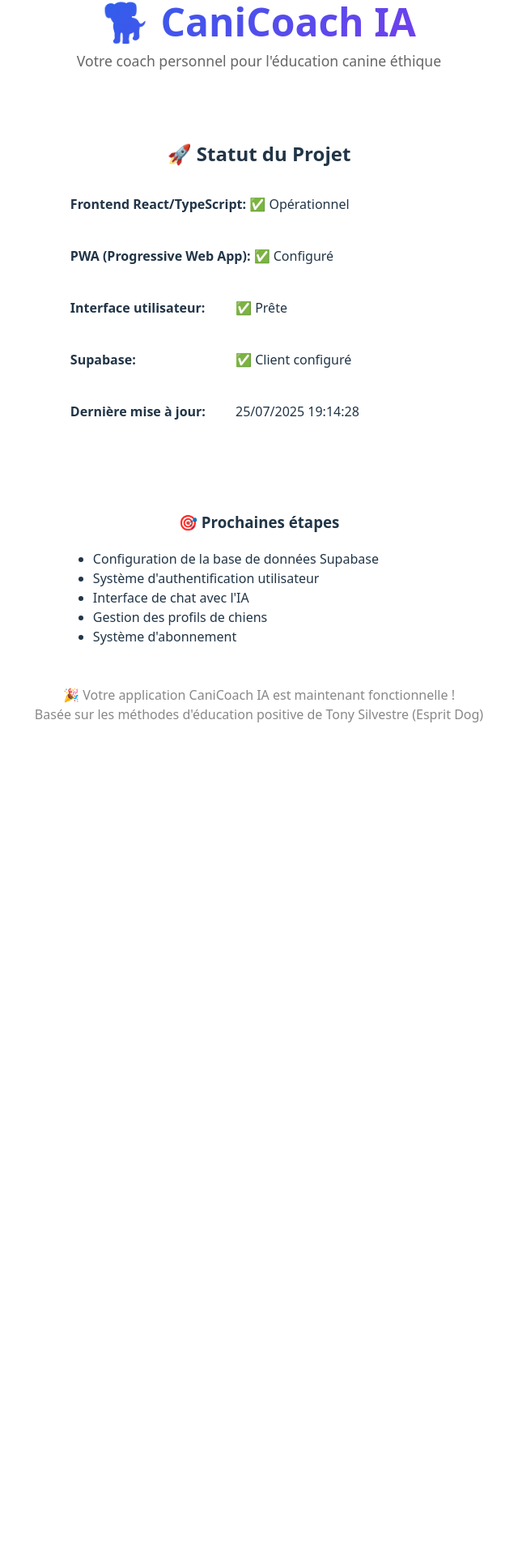
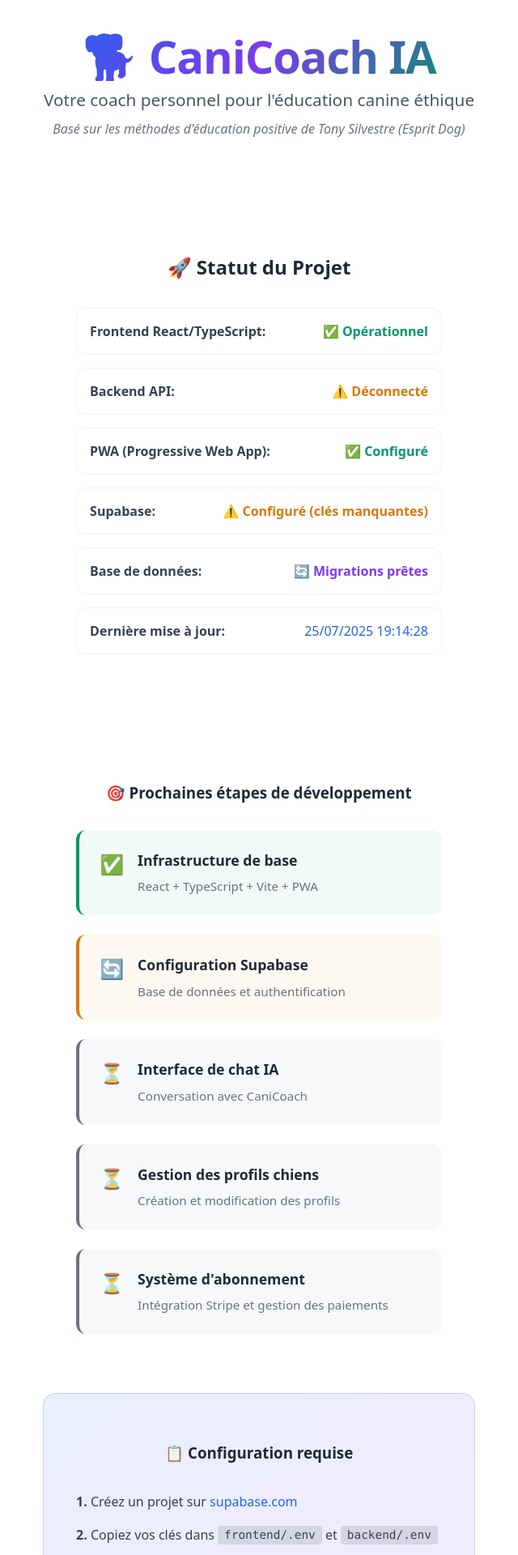
Before and after one commit to KevinArnoud/CaniCoach-IA, a React (Vite) app in the folder frontend/: page / in a window 1280 px wide. Shown: the part 63-1983 px from the top of the page at 81% size, without its empty margins (320-960 px from the left). Before the commit the page ends 1005 px from the top, so only its background shows below. Built offline with nearby package versions, Linux system fonts and the light colour scheme; no server answers.

Commit message:
Transformer en application CaniCoach IA

```diff
--- a/frontend/index.html
+++ b/frontend/index.html
@@ -4,14 +4,42 @@
     <meta charset="UTF-8" />
     <link rel="icon" type="image/svg+xml" href="/vite.svg" />
     <meta name="viewport" content="width=device-width, initial-scale=1.0" />
-    <title>CaniCoach IA - Éducation Canine Éthique</title>
+    <title>🐕 CaniCoach IA - Éducation Canine Éthique</title>
     <meta name="description" content="Votre coach personnel pour l'éducation canine éthique et bienveillante, basé sur les méthodes Esprit Dog" />
+    <meta name="keywords" content="éducation canine, dressage chien, comportement canin, esprit dog, tony silvestre" />
     <meta name="theme-color" content="#2563eb" />
     <link rel="manifest" href="/manifest.json" />
     <link rel="apple-touch-icon" href="/apple-touch-icon.png" />
+    <style>
+      /* Loading screen */
+      #loading {
+        position: fixed;
+        top: 0;
+        left: 0;
+        width: 100%;
+        height: 100%;
+        background: linear-gradient(135deg, #2563eb, #7c3aed);
+        display: flex;
+        align-items: center;
+        justify-content: center;
+        color: white;
+        font-size: 2rem;
+        z-index: 9999;
+      }
+    </style>
   </head>
   <body>
+    <div id="loading">🐕 Chargement de CaniCoach IA...</div>
     <div id="root"></div>
     <script type="module" src="/src/main.tsx"></script>
+    <script>
+      // Remove loading screen when app loads
+      window.addEventListener('load', () => {
+        setTimeout(() => {
+          const loading = document.getElementById('loading');
+          if (loading) loading.style.display = 'none';
+        }, 1000);
+      });
+    </script>
   </body>
 </html>
--- a/frontend/src/App.css
+++ b/frontend/src/App.css
@@ -1,47 +1,218 @@
 #root {
-  max-width: 1280px;
+  max-width: 1200px;
   margin: 0 auto;
   padding: 2rem;
   text-align: center;
 }
 
 .logo-container {
-  margin-bottom: 2rem;
+  margin-bottom: 3rem;
+  padding: 2rem 0;
 }
 
 .logo-text {
-  font-size: 3rem;
+  font-size: 3.5rem;
   margin-bottom: 0.5rem;
-  background: linear-gradient(135deg, #2563eb, #7c3aed);
+  background: linear-gradient(135deg, #2563eb, #7c3aed, #059669);
   -webkit-background-clip: text;
   -webkit-text-fill-color: transparent;
   background-clip: text;
+  font-weight: 800;
+  letter-spacing: -0.02em;
 }
 
 .tagline {
-  font-size: 1.1rem;
-  color: #666;
+  font-size: 1.3rem;
+  color: #4b5563;
+  margin: 0.5rem 0;
+  font-weight: 500;
+}
+
+.subtitle {
+  font-size: 1rem;
+  color: #6b7280;
   margin: 0;
   font-weight: 300;
+  font-style: italic;
+}
+
+.card {
+  padding: 2.5rem;
+  margin: 2rem 0;
+  background: rgba(255, 255, 255, 0.05);
+  border-radius: 16px;
+  border: 1px solid rgba(255, 255, 255, 0.1);
+  backdrop-filter: blur(10px);
+  text-align: left;
+}
+
+.card h2, .card h3 {
+  text-align: center;
+  margin-bottom: 2rem;
+  color: #1f2937;
+}
+
+.status-grid {
+  display: grid;
+  gap: 1rem;
+  margin: 1.5rem 0;
 }
 
 .status-item {
-  margin: 1rem 0;
-  padding: 0.75rem;
-  background: rgba(255, 255, 255, 0.05);
-  border-radius: 8px;
-  text-align: left;
+  display: flex;
+  justify-content: space-between;
+  align-items: center;
+  padding: 1rem;
+  background: rgba(255, 255, 255, 0.8);
+  border-radius: 12px;
+  border: 1px solid rgba(0, 0, 0, 0.05);
 }
 
 .status-item strong {
-  display: inline-block;
-  min-width: 200px;
+  color: #374151;
+  font-weight: 600;
 }
 
-.card {
-  padding: 2em;
+.status-success { color: #059669; font-weight: 600; }
+.status-warning { color: #d97706; font-weight: 600; }
+.status-error { color: #dc2626; font-weight: 600; }
+.status-pending { color: #7c3aed; font-weight: 600; }
+.status-info { color: #2563eb; font-weight: 500; }
+
+.roadmap {
+  display: flex;
+  flex-direction: column;
+  gap: 1.5rem;
+}
+
+.roadmap-item {
+  display: flex;
+  align-items: flex-start;
+  gap: 1rem;
+  padding: 1.5rem;
+  background: rgba(255, 255, 255, 0.8);
+  border-radius: 12px;
+  border-left: 4px solid transparent;
+}
+
+.roadmap-item.completed {
+  border-left-color: #059669;
+  background: rgba(5, 150, 105, 0.05);
+}
+
+.roadmap-item.next {
+  border-left-color: #d97706;
+  background: rgba(217, 119, 6, 0.05);
+}
+
+.roadmap-item.pending {
+  border-left-color: #6b7280;
+  background: rgba(107, 114, 128, 0.05);
+}
+
+.roadmap-icon {
+  font-size: 1.5rem;
+  min-width: 2rem;
+  text-align: center;
+}
+
+.roadmap-item strong {
+  display: block;
+  color: #1f2937;
+  margin-bottom: 0.5rem;
+  font-size: 1.1rem;
+}
+
+.roadmap-item p {
+  color: #6b7280;
+  margin: 0;
+  font-size: 0.95rem;
+}
+
+.info-card {
+  background: linear-gradient(135deg, rgba(37, 99, 235, 0.1), rgba(124, 58, 237, 0.1));
+  border: 1px solid rgba(37, 99, 235, 0.2);
+}
+
+.config-steps {
+  line-height: 1.8;
+}
+
+.config-steps p {
+  margin: 0.75rem 0;
+  color: #374151;
+}
+
+.config-steps code {
+  background: rgba(0, 0, 0, 0.1);
+  padding: 0.2rem 0.5rem;
+  border-radius: 4px;
+  font-family: 'Monaco', 'Menlo', monospace;
+  font-size: 0.9rem;
+}
+
+.config-steps a {
+  color: #2563eb;
+  text-decoration: none;
+  font-weight: 500;
+}
+
+.config-steps a:hover {
+  text-decoration: underline;
+}
+
+.app-footer {
+  margin-top: 4rem;
+  padding: 2rem;
+  border-top: 1px solid rgba(255, 255, 255, 0.1);
+  color: #6b7280;
+}
+
+.app-footer strong {
+  color: #2563eb;
 }
 
 .read-the-docs {
   color: #888;
+  margin-top: 2rem;
 }
+
+/* Responsive Design */
+@media (max-width: 768px) {
+  #root {
+    padding: 1rem;
+  }
+
+  .logo-text {
+    font-size: 2.5rem;
+  }
+
+  .tagline {
+    font-size: 1.1rem;
+  }
+
+  .card {
+    padding: 1.5rem;
+  }
+
+  .status-item {
+    flex-direction: column;
+    align-items: flex-start;
+    gap: 0.5rem;
+  }
+
+  .roadmap-item {
+    padding: 1rem;
+  }
+}
+
+/* Dark mode support */
+@media (prefers-color-scheme: light) {
+  .card h2, .card h3 {
+    color: #1f2937;
+  }
+
+  .status-item strong {
+    color: #374151;
+  }
+}
--- a/frontend/src/App.tsx
+++ b/frontend/src/App.tsx
@@ -4,9 +4,16 @@ import './App.css'
 
 function App() {
   const [currentTime, setCurrentTime] = useState<string>('')
+  const [backendStatus, setBackendStatus] = useState<string>('⏳ Vérification...')
 
   useEffect(() => {
     setCurrentTime(new Date().toLocaleString('fr-FR'))
+
+    // Test de connexion au backend
+    fetch('/api/health')
+      .then(res => res.json())
+      .then(() => setBackendStatus('✅ Connecté'))
+      .catch(() => setBackendStatus('⚠️ Déconnecté'))
   }, [])
 
   return (
@@ -15,49 +22,112 @@ function App() {
         <div className="logo-container">
           <h1 className="logo-text">🐕 CaniCoach IA</h1>
           <p className="tagline">Votre coach personnel pour l'éducation canine éthique</p>
+          <p className="subtitle">Basé sur les méthodes d'éducation positive de Tony Silvestre (Esprit Dog)</p>
         </div>
       </div>
 
       <div className="card">
         <h2>🚀 Statut du Projet</h2>
 
+        <div className="status-grid">
           <div className="status-item">
-          <strong>Frontend React/TypeScript:</strong> ✅ Opérationnel
+            <strong>Frontend React/TypeScript:</strong>
+            <span className="status-success">✅ Opérationnel</span>
           </div>
 
           <div className="status-item">
-          <strong>PWA (Progressive Web App):</strong> ✅ Configuré
+            <strong>Backend API:</strong>
+            <span className={backendStatus.includes('✅') ? 'status-success' : 'status-warning'}>
+              {backendStatus}
+            </span>
           </div>
 
           <div className="status-item">
-          <strong>Interface utilisateur:</strong> ✅ Prête
+            <strong>PWA (Progressive Web App):</strong>
+            <span className="status-success">✅ Configuré</span>
           </div>
 
           <div className="status-item">
-          <strong>Supabase:</strong> {supabase ? '✅ Client configuré' : '⚠️ À configurer'}
+            <strong>Supabase:</strong>
+            <span className={supabase ? 'status-warning' : 'status-error'}>
+              {supabase ? '⚠️ Configuré (clés manquantes)' : '❌ À configurer'}
+            </span>
           </div>
 
           <div className="status-item">
-          <strong>Dernière mise à jour:</strong> {currentTime}
+            <strong>Base de données:</strong>
+            <span className="status-pending">🔄 Migrations prêtes</span>
+          </div>
+
+          <div className="status-item">
+            <strong>Dernière mise à jour:</strong>
+            <span className="status-info">{currentTime}</span>
+          </div>
         </div>
       </div>
 
       <div className="card">
-        <h3>🎯 Prochaines étapes</h3>
-        <ul style={{ textAlign: 'left', maxWidth: '600px', margin: '0 auto' }}>
-          <li>Configuration de la base de données Supabase</li>
-          <li>Système d'authentification utilisateur</li>
-          <li>Interface de chat avec l'IA</li>
-          <li>Gestion des profils de chiens</li>
-          <li>Système d'abonnement</li>
-        </ul>
+        <h3>🎯 Prochaines étapes de développement</h3>
+        <div className="roadmap">
+          <div className="roadmap-item completed">
+            <span className="roadmap-icon">✅</span>
+            <div>
+              <strong>Infrastructure de base</strong>
+              <p>React + TypeScript + Vite + PWA</p>
+            </div>
           </div>
 
-      <p className="read-the-docs">
-        🎉 Votre application CaniCoach IA est maintenant fonctionnelle !
+          <div className="roadmap-item next">
+            <span className="roadmap-icon">🔄</span>
+            <div>
+              <strong>Configuration Supabase</strong>
+              <p>Base de données et authentification</p>
+            </div>
+          </div>
+
+          <div className="roadmap-item pending">
+            <span className="roadmap-icon">⏳</span>
+            <div>
+              <strong>Interface de chat IA</strong>
+              <p>Conversation avec CaniCoach</p>
+            </div>
+          </div>
+
+          <div className="roadmap-item pending">
+            <span className="roadmap-icon">⏳</span>
+            <div>
+              <strong>Gestion des profils chiens</strong>
+              <p>Création et modification des profils</p>
+            </div>
+          </div>
+
+          <div className="roadmap-item pending">
+            <span className="roadmap-icon">⏳</span>
+            <div>
+              <strong>Système d'abonnement</strong>
+              <p>Intégration Stripe et gestion des paiements</p>
+            </div>
+          </div>
+        </div>
+      </div>
+
+      <div className="card info-card">
+        <h3>📋 Configuration requise</h3>
+        <div className="config-steps">
+          <p><strong>1.</strong> Créez un projet sur <a href="https://supabase.com" target="_blank">supabase.com</a></p>
+          <p><strong>2.</strong> Copiez vos clés dans <code>frontend/.env</code> et <code>backend/.env</code></p>
+          <p><strong>3.</strong> Exécutez les migrations SQL dans l'éditeur Supabase</p>
+          <p><strong>4.</strong> Démarrez le backend avec <code>cd backend && npm run dev</code></p>
+        </div>
+      </div>
+
+      <footer className="app-footer">
+        <p>
+          🎉 <strong>CaniCoach IA</strong> - Éducation canine éthique et bienveillante
           <br />
-        Basée sur les méthodes d'éducation positive de Tony Silvestre (Esprit Dog)
+          <small>Développé avec ❤️ pour renforcer la relation humain-chien</small>
         </p>
+      </footer>
     </>
   )
 }
```
Lines whose indentation alone changed are shown as unchanged.
